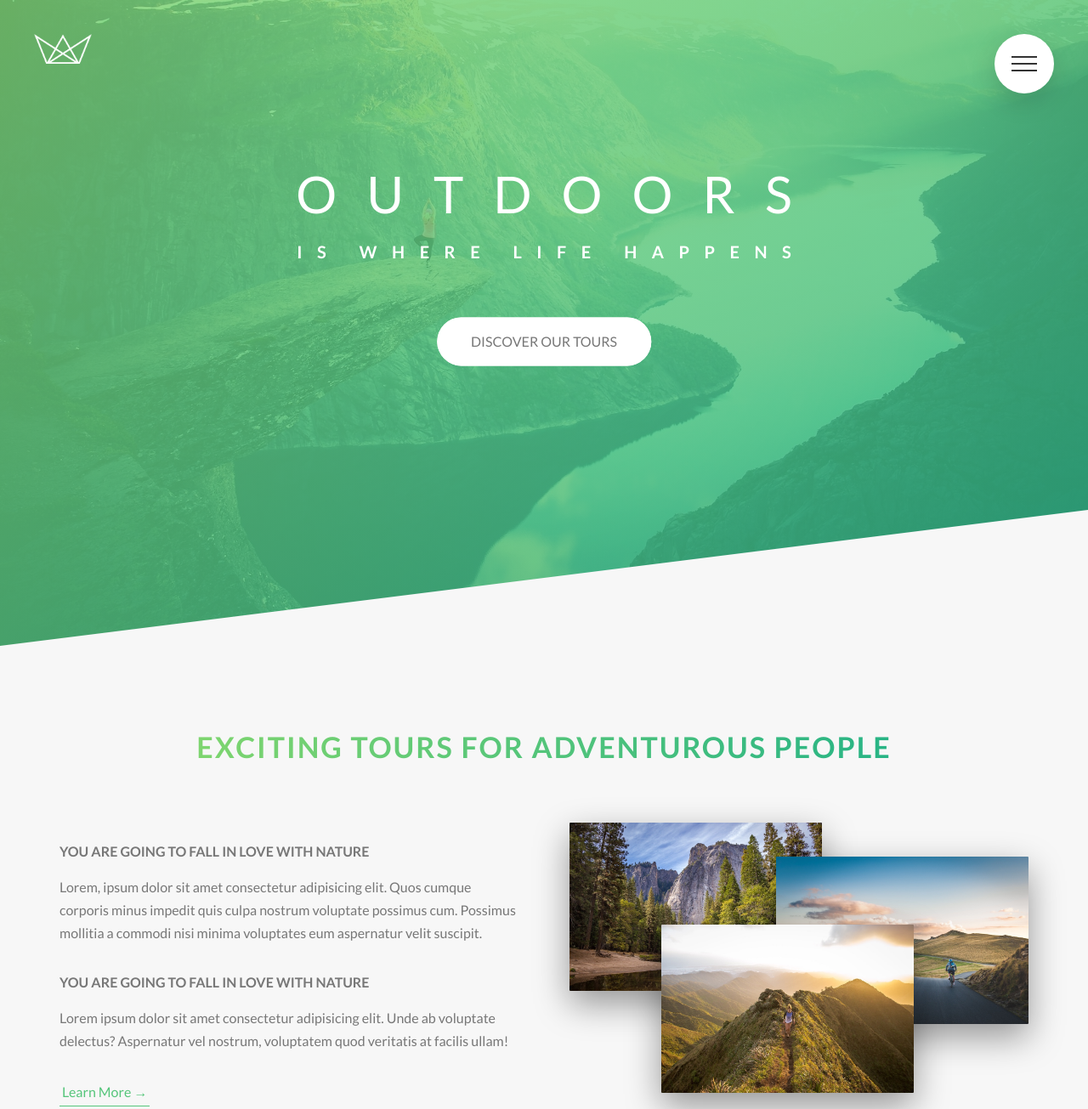
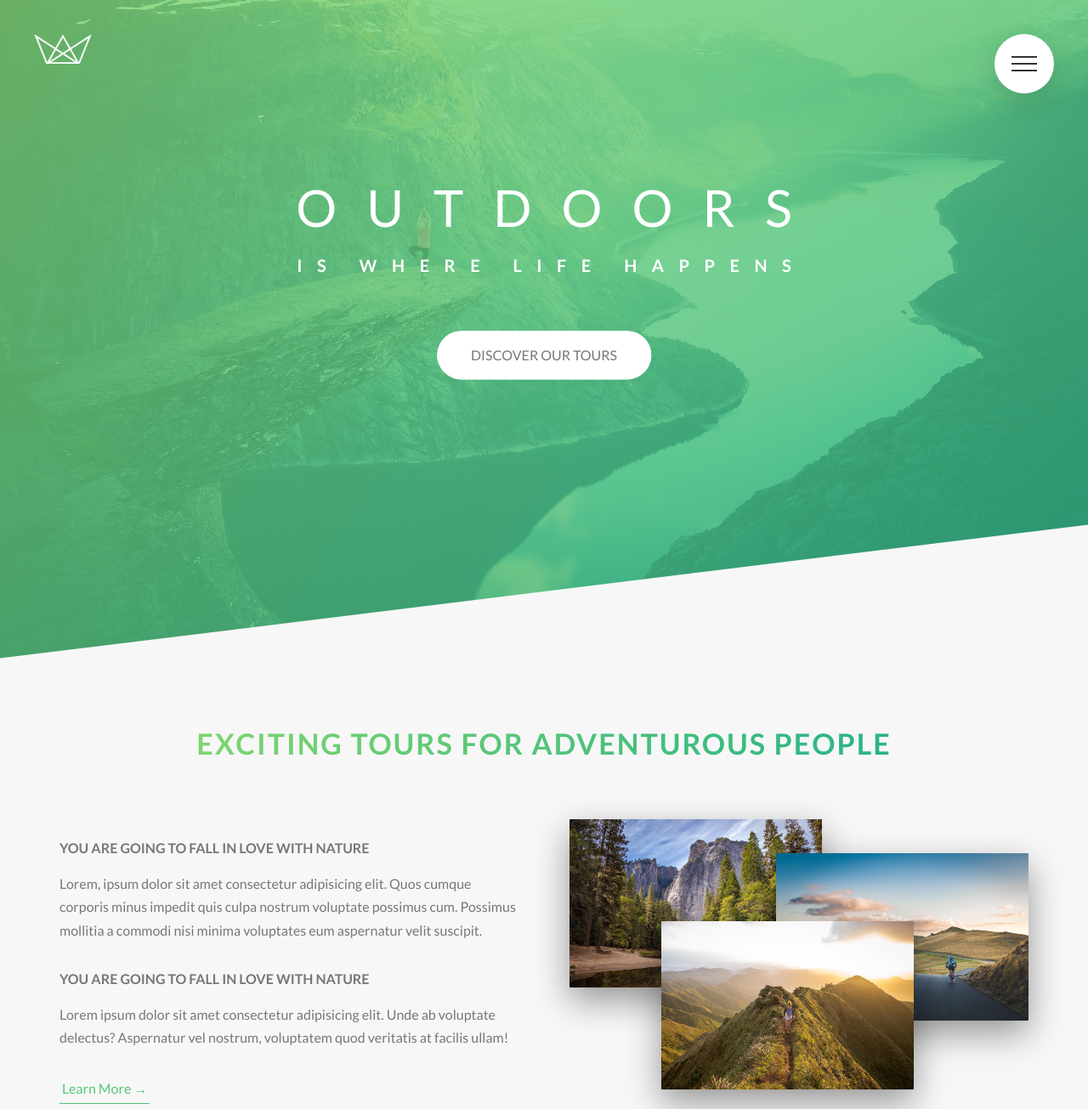
Before and after one commit to BraisC/Natours, a website: page index.html in a window 1280 px wide. Shown: the top 1305 px of the page at 85% size. Drawn offline with Linux system fonts and the light colour scheme.

Commit message:
Cambiado el clip-path del header por un skew en la seccion de debajo

```diff
--- a/sass/layout/_header.scss
+++ b/sass/layout/_header.scss
@@ -1,11 +1,11 @@
 .header {
-    height: 95vh;
+    height: 100vh;
     background-image: linear-gradient( to right bottom, rgba($color-primary-light, 0.795), rgba($color-primary-dark, 0.795)), url(../img/hero.jpg);
     background-size: cover;
     background-position: top;
     position: relative;
-    -webkit-clip-path: polygon(0 0, 100% 0, 100% 75vh, 0 100%);
-    clip-path: polygon(0 0, 100% 0, 100% 75vh, 0 100%);
+    /* -webkit-clip-path: polygon(0 0, 100% 0, 100% 75vh, 0 100%);
+    clip-path: polygon(0 0, 100% 0, 100% 75vh, 0 100%); */
     /*clockwise order*/
 
     @include respond(phone) {
--- a/sass/pages/_home.scss
+++ b/sass/pages/_home.scss
@@ -1,15 +1,19 @@
 .section-about{
     background-color: $color-grey-light-1;
-    padding: 25rem 0 25rem 0;
-    margin-top: -20vh; //Para que no se vea el triangulo blanco
-    /* transform: skewY(-7deg);
+    padding: 15rem 0 25rem 0;
+    margin-top: -13vh; //Para que no se vea el triangulo blanco
+    transform: skewY(-7deg);
 
     & > *{ //Todo lo que es hijo directo
         transform: skewY(7deg);
-    } */
+    }
 
     @include respond(tab-port){
-        padding: 15rem 0;
+        padding: 10rem 0;
+    }
+
+    @include respond(phone){
+        padding: 8rem 0;
     }
 }
 
```
Also changed, not shown: css/style.css.
